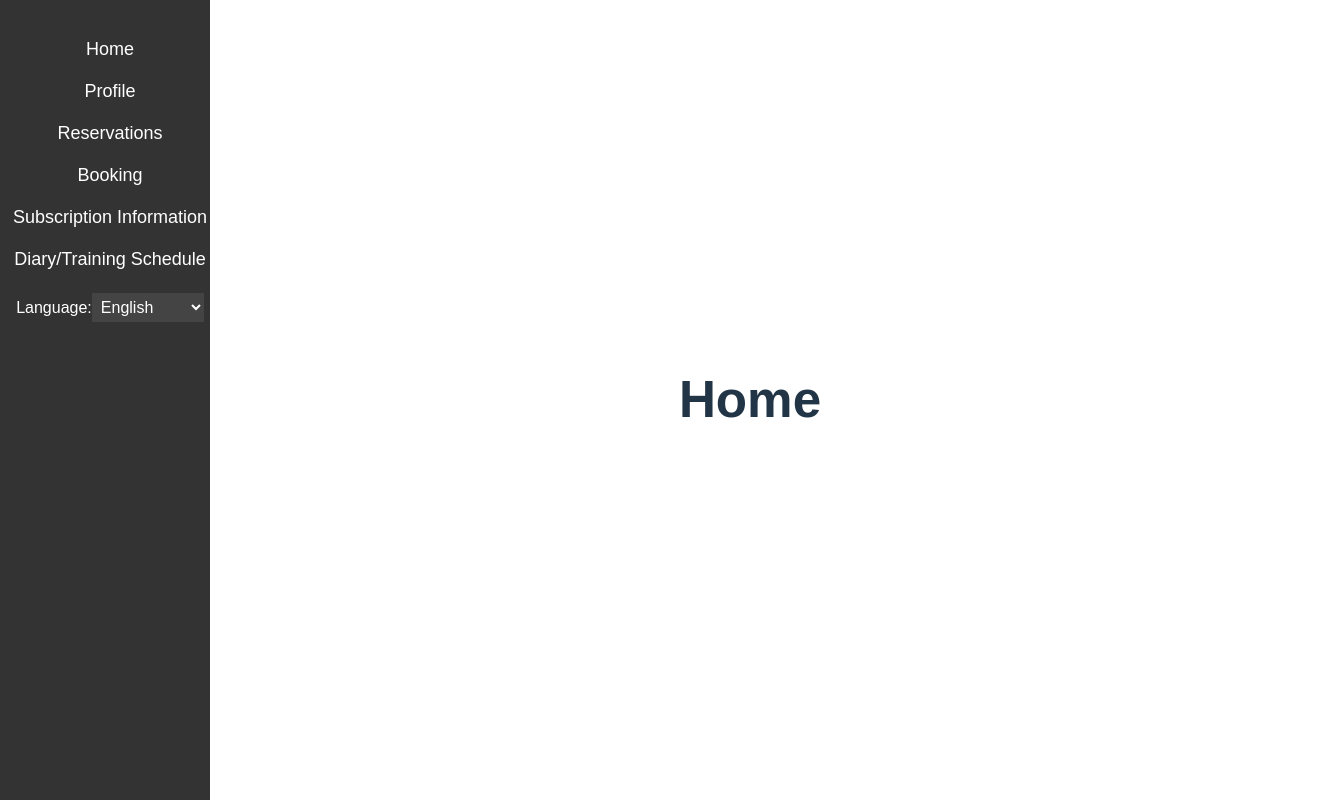
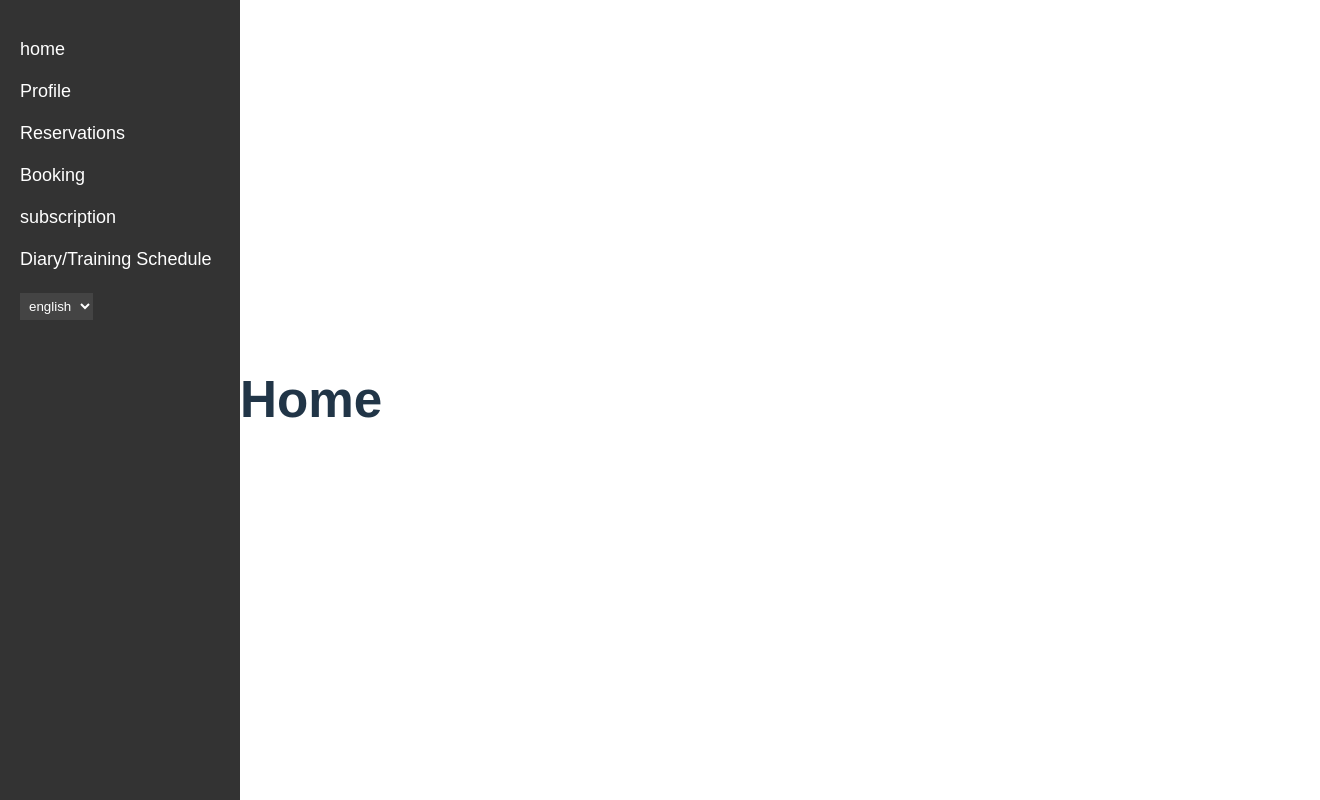
Before and after one commit to RayaneLa/GymApp, a React (Vite) app: page / in a window 1280 px wide. Shown: the whole page, 1320 px wide, since content can reach past the window. Built offline with nearby package versions, Linux system fonts and the light colour scheme.

Commit message:
header fix

```diff
--- a/src/App.css
+++ b/src/App.css
@@ -1,87 +1,19 @@
+/* Remove max-width and margin from #root */
 #root {
-  max-width: 1280px;
-  margin: 0 auto;
-  padding: 2rem;
-  text-align: center;
+  padding: 0;
+  text-align: left;
+  width: 100%;
 }
 
-.logo {
-  height: 6em;
-  padding: 1.5em;
-  will-change: filter;
-  transition: filter 300ms;
-}
-.logo:hover {
-  filter: drop-shadow(0 0 2em #646cffaa);
-}
-.logo.react:hover {
-  filter: drop-shadow(0 0 2em #61dafbaa);
+/* Main layout for the app */
+.app-container {
+  display: flex;
+  height: 100vh;
+  width: 100%; /* Ensure the container takes full width */
 }
 
-@keyframes logo-spin {
-  from {
-    transform: rotate(0deg);
-  }
-  to {
-    transform: rotate(360deg);
-  }
+/* Main layout */
+.app-container {
+  display: flex;
+  height: 100vh;
 }
-
-@media (prefers-reduced-motion: no-preference) {
-  a:nth-of-type(2) .logo {
-    animation: logo-spin infinite 20s linear;
-  }
-}
-
-.card {
-  padding: 2em;
-}
-
-.read-the-docs {
-  color: #888;
-}
-
-/* Make the header a sidebar on the left */
-.sidebar {
-  position: fixed; /* Fixed position to the left side of the screen */
-  top: 0;
-  left: 0;
-  width: 200px; /* Sidebar width */
-  height: 100vh; /* Full screen height */
-  background-color: #333; /* Sidebar background color */
-  color: white; /* Text color */
-  padding-top: 20px;
-  padding-left: 10px;
-}
-
-.sidebar nav ul {
-  list-style-type: none;
-  padding: 0;
-}
-
-.sidebar nav ul li {
-  margin-bottom: 15px;
-}
-
-.sidebar nav ul li a {
-  color: white;
-  text-decoration: none;
-  font-size: 18px;
-}
-
-.sidebar .language-switcher {
-  margin-top: 20px;
-}
-
-.sidebar .language-switcher select {
-  background-color: #444;
-  color: white;
-  border: none;
-  padding: 5px;
-  font-size: 16px;
-}
-
-body {
-  margin-left: 220px; /* Add space on the left side to avoid content overlap with sidebar */
-  font-family: Arial, sans-serif;
-}
--- a/src/App.jsx
+++ b/src/App.jsx
@@ -1,8 +1,7 @@
-import './App.css';
+import "./App.css";
 import { useTranslation } from "react-i18next";
-import { Link } from 'react-router-dom';
 import "./i18n";
-import Header from './Header';
+import Header from "./Header";
 
 function App() {
   const { t, i18n } = useTranslation();
@@ -13,11 +12,10 @@ function App() {
 
   return (
     <div>
-      {/* Include the Header with menu items and language switcher */}
-      <Header changeLanguage={changeLanguage} />
-
-      <h1>{t("welcome")}</h1>
-
+      <Header changeLanguage={changeLanguage} /> {/* Make sure this is correct */}
+      <div className="main-content">
+        <h1>{t("welcome")}</h1>
+      </div>
     </div>
   );
 }
--- /dev/null
+++ b/src/Header.css
@@ -0,0 +1,51 @@
+/* Sidebar */
+.sidebar {
+  position: fixed;
+  top: 0;
+  left: 0;
+  width: 200px;
+  height: 100vh;
+  background-color: #333;
+  color: white;
+  padding: 20px;
+}
+
+.sidebar nav ul {
+  list-style: none;
+  padding: 0;
+}
+
+.sidebar nav ul li {
+  margin: 15px 0;
+}
+
+.sidebar nav ul li a {
+  color: white;
+  text-decoration: none;
+  font-size: 18px;
+}
+
+/* Language Switcher */
+.language-switcher {
+  margin-top: 20px;
+}
+
+.language-switcher select {
+  background-color: #444;
+  color: white;
+  border: none;
+  padding: 5px;
+}
+
+/* Main content */
+.main-content {
+  margin-left: 220px; /* Push content so it doesn’t overlap sidebar */
+  padding: 20px;
+  width: calc(100% - 220px);
+  overflow-y: auto;
+}
+
+body {
+  margin: 0;
+  font-family: Arial, sans-serif;
+}
--- a/src/Header.jsx
+++ b/src/Header.jsx
@@ -1,39 +1,37 @@
-import React from 'react';
-import { Link } from 'react-router-dom';
+import { Link } from "react-router-dom";
 import { useTranslation } from "react-i18next";
+import "./Header.css";
 
-const Header = () => {
-  const { i18n } = useTranslation();
+function Header() {
+  const { t, i18n } = useTranslation(); // ✅ Get t and i18n from the hook
 
-  // Handle language change
+  // Language change function
   const changeLanguage = (lng) => {
     i18n.changeLanguage(lng);
   };
 
   return (
-    <header className="sidebar">
+    <div className="sidebar">
       <nav>
         <ul>
-          <li><Link to="/">{i18n.t("welcome")}</Link></li>
-          <li><Link to="/profile">{i18n.t("profile")}</Link></li>
-          <li><Link to="/reservations">{i18n.t("reservations")}</Link></li>
-          <li><Link to="/booking">{i18n.t("booking")}</Link></li>
-          <li><Link to="/subscription_info">{i18n.t("subscription_info")}</Link></li>
-          <li><Link to="/diary_schedule">{i18n.t("diary_schedule")}</Link></li>
+          <li><Link to="/">{t("home")}</Link></li>
+          <li><Link to="/profile">{t("profile")}</Link></li>
+          <li><Link to="/reservations">{t("reservations")}</Link></li>
+          <li><Link to="/booking">{t("booking")}</Link></li>
+          <li><Link to="/subscription_info">{t("subscription")}</Link></li>
+          <li><Link to="/diary_schedule">{t("diary_schedule")}</Link></li>
         </ul>
       </nav>
 
-      {/* Language Switcher */}
       <div className="language-switcher">
-        <label>{i18n.t("language")}:</label>
-        <select onChange={(e) => changeLanguage(e.target.value)} value={i18n.language}>
-          <option value="en">English</option>
-          <option value="nl">Nederlands</option>
-          <option value="fr">Français</option>
+        <select onChange={(e) => changeLanguage(e.target.value)}>
+          <option value="en">{t("english")}</option>
+          <option value="fr">{t("french")}</option>
+          <option value="nl">{t("dutch")}</option>
         </select>
       </div>
-    </header>
+    </div>
   );
-};
+}
 
 export default Header;
--- a/src/main.jsx
+++ b/src/main.jsx
@@ -1,21 +1,22 @@
-import { StrictMode } from 'react';
-import { createRoot } from 'react-dom/client';
-import { BrowserRouter as Router, Routes, Route } from 'react-router-dom'; // Correct imports for v6
-import './index.css';
-import App from './App.jsx';
+import { StrictMode } from "react";
+import { createRoot } from "react-dom/client";
+import { BrowserRouter as Router, Routes, Route } from "react-router-dom";
+import "./index.css";
+import App from "./App.jsx";
+import Header from "./Header"; // ✅ Import Header here
 
 // Import page components
-import Profile from './pages/Profile.jsx';
-import Reservations from './pages/Reservations';
-import Booking from './pages/Booking';
-import SubscriptionInfo from './pages/SubscriptionInfo';
-import DiarySchedule from './pages/DiarySchedule';
+import Profile from "./pages/Profile.jsx";
+import Reservations from "./pages/Reservations";
+import Booking from "./pages/Booking";
+import SubscriptionInfo from "./pages/SubscriptionInfo";
+import DiarySchedule from "./pages/DiarySchedule";
 
-createRoot(document.getElementById('root')).render(
+createRoot(document.getElementById("root")).render(
   <StrictMode>
     <Router>
+      <Header /> {/* ✅ Move Header OUTSIDE Routes to keep it visible on all pages */}
       <Routes>
-        {/* Using element prop to specify the component */}
         <Route path="/" element={<App />} />
         <Route path="/profile" element={<Profile />} />
         <Route path="/reservations" element={<Reservations />} />
@@ -26,6 +27,7 @@ createRoot(document.getElementById('root')).render(
     </Router>
   </StrictMode>
 );
+
 
 if ("serviceWorker" in navigator) {
   window.addEventListener("load", () => {
```
